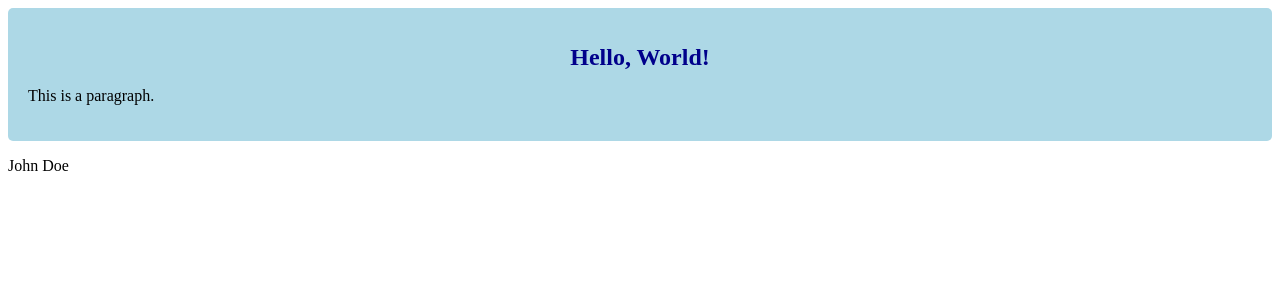
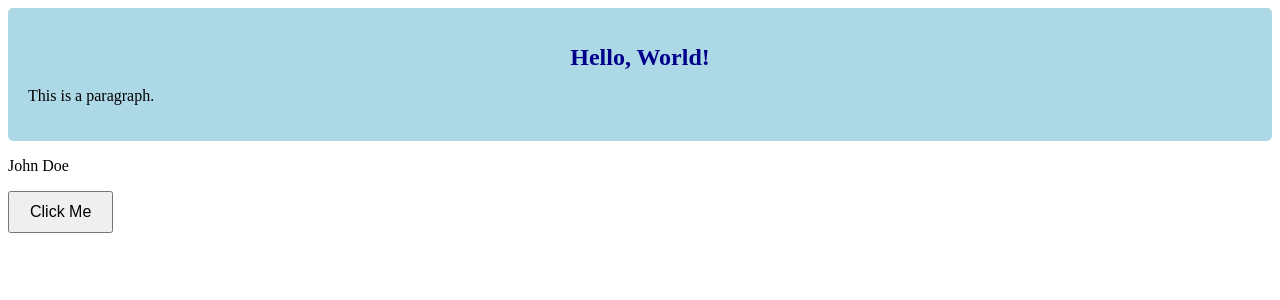
Before and after one commit to rfagreat/ReactJs_Course_LondonIT, a React (Create React App) app in the folder first-react-app/: page / in a window 1280 px wide. Shown: the top 300 px of the page. Built offline with nearby package versions, Linux system fonts and the light colour scheme.

Commit message:
"Added ButtonElement import and component to App.js"

```diff
--- a/first-react-app/src/App.js
+++ b/first-react-app/src/App.js
@@ -12,6 +12,7 @@
 import React from "react";
 import MyFirstelement from "./elements/element";
 import Login from "./pages/Login";
+import ButtonElement from "./elements/ButtonElement";
 
 function App() {
   const user = {
@@ -31,6 +32,8 @@ function App() {
       {!user.isLoggedIn && <Login />}
 
       {/* {user.isLoggedIn ? MyFirstelement : <Login />} */}
+
+      <ButtonElement />
     </React.Fragment>
   );
 }
--- /dev/null
+++ b/first-react-app/src/elements/ButtonElement.js
@@ -0,0 +1,34 @@
+// Specifying attributes and children
+
+import React from "react";
+/**
+ * Creates a new Button React element with event.
+ *
+ * @param {string} type - The type of element to create (e.g. 'div', 'span','Button', etc.)
+ * @param {object} props - Specifying Attributes (Props) An object containing the props to pass to the element
+ * @param {any} children - The children of the element (can be a string, a React element, or an array of React elements)
+ * @returns {ReactElement} - The newly created React element
+ */
+
+// Function to create and return the React element
+const ButtonElement = () => {
+  const handleClick = () => {
+    alert("Button clicked!");
+  };
+
+  return React.createElement(
+    "button",
+    {
+      onClick: handleClick, //event handler
+      className: "btn btn-primary", //setting class
+      style: {
+        padding: "10px 20px",
+        fontSize: "16px",
+        cursor: "pointer",
+      }, //setting styles
+    }, // props and  attributes
+    "Click Me" // children this can be string,element or multiple elements.
+  );
+};
+
+export default ButtonElement;
```
